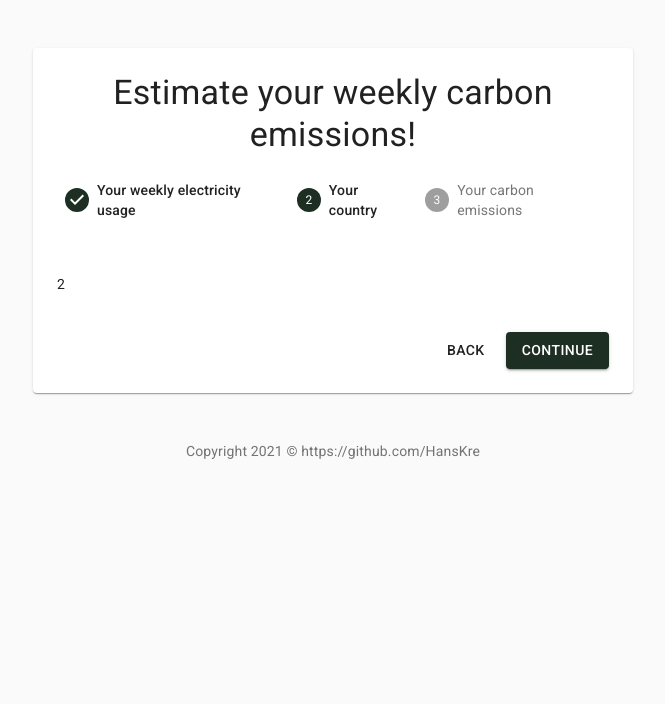
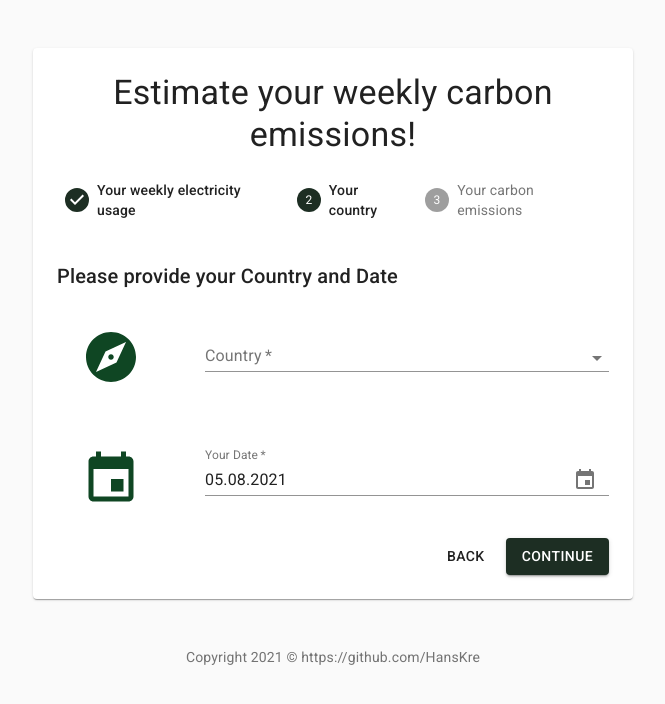
Before and after one commit to HansKre/carb-emissions-est-for-electricity, a Next.js app: page / in a window 1280 px wide. Both pictures are taken after a click on the button "CONTINUE". Shown: the top 704 px of the page, without its empty margins (307-972 px from the left). Built offline with nearby package versions, Linux system fonts and the light colour scheme.

Commit message:
Create CountryForm.

```diff
--- a/components/electricity-to-carbon/AppContext.tsx
+++ b/components/electricity-to-carbon/AppContext.tsx
@@ -1,14 +1,20 @@
-import React, {createContext, useState} from 'react';
+import React, {createContext} from 'react';
 
 interface AppContextInterface {
-    isValide: boolean;
+    country: string;
+    setCountry: React.Dispatch<React.SetStateAction<string>>;
+    date: Date;
+    setDate: React.Dispatch<React.SetStateAction<Date>>;
     setIsValide: React.Dispatch<React.SetStateAction<boolean>>;
     electricityValues: number[];
     setElectricityValues: React.Dispatch<React.SetStateAction<number[]>>;
 }
 
 const AppContext = createContext<AppContextInterface>({
-    isValide: false,
+    country: '',
+    setCountry: () => {},
+    date: new Date(),
+    setDate: () => {},
     setIsValide: () => {},
     electricityValues: [],
     setElectricityValues: () => {}
--- /dev/null
+++ b/components/electricity-to-carbon/CountryForm.tsx
@@ -0,0 +1,118 @@
+import React, {useContext, useEffect, useState} from 'react';
+import Grid from '@material-ui/core/Grid';
+import Typography from '@material-ui/core/Typography';
+import DateFnsUtils from '@date-io/date-fns';
+import {
+    MuiPickersUtilsProvider,
+    KeyboardDatePicker,
+} from '@material-ui/pickers';
+import {MaterialUiPickersDate} from '@material-ui/pickers/typings/date';
+import {FormControl, InputLabel, Select, MenuItem, FormHelperText, makeStyles} from '@material-ui/core';
+import countries from './countries';
+import AppContext from './AppContext';
+import ExploreIcon from '@material-ui/icons/Explore';
+import EventIcon from '@material-ui/icons/Event';
+
+const useStyles = makeStyles((theme) => ({
+    formControl: {
+        minWidth: 120,
+    },
+    center: {
+        textAlign: 'center',
+    },
+    eventIcon: {
+        marginTop: '17px',
+    },
+    container: {
+        marginTop: '15px',
+    }
+}));
+
+export default function CountryForm() {
+    const classes = useStyles();
+    const {
+        setIsValide,
+        country,
+        setCountry,
+        date,
+        setDate
+    } = useContext(AppContext);
+
+    useEffect(() => {
+        if (country) {
+            setIsValide(true);
+        } else {
+            setIsValide(false);
+        }
+    }, [country])
+
+    const handleDateChange = (date: MaterialUiPickersDate) => {
+        if (date) {
+            setDate(date);
+        }
+    };
+
+    const handleLocationChange = (event: React.ChangeEvent<{value: unknown}>) => {
+        setCountry(event.target.value as string);
+        setIsValide(true);
+    }
+
+    return (
+        <>
+            <Typography variant="h6" gutterBottom>
+                Please provide your Country and Date
+            </Typography>
+            <Grid container spacing={5} direction="row" className={classes.container} >
+                <Grid item xs={12} sm={3} className={classes.center}>
+                    <ExploreIcon color="secondary" style={{fontSize: 60}} />
+                </Grid>
+                <Grid item xs={12} sm={9}>
+                    <FormControl required size="small" fullWidth className={classes.formControl}>
+                        <InputLabel id="country-label">Country</InputLabel>
+                        <Select
+                            labelId="country-label"
+                            id="country-select"
+                            value={country}
+                            onChange={handleLocationChange}
+                            margin="dense"
+                        >
+                            {countries.map((country, i) => {
+                                return (
+                                    <MenuItem
+                                        key={i}
+                                        value={country.value}>
+                                        {country.label}
+                                    </MenuItem>
+                                )
+                            })}
+                        </Select>
+                    </FormControl>
+                </Grid>
+                <Grid item xs={12} sm={3} className={classes.center}>
+                    <EventIcon color="secondary" style={{fontSize: 60}} className={classes.eventIcon} />
+                </Grid>
+                <Grid item xs={12} sm={9}>
+                    <MuiPickersUtilsProvider utils={DateFnsUtils}>
+                        <KeyboardDatePicker
+                            required
+                            fullWidth
+                            disableToolbar
+                            variant="inline"
+                            format="dd.MM.yyyy"
+                            margin="normal"
+                            id="date-picker-inline"
+                            label="Your Date"
+                            value={date}
+                            onChange={handleDateChange}
+                            autoOk
+                            KeyboardButtonProps={{
+                                'aria-label': 'change date',
+                            }}
+                            color="secondary"
+                        />
+                    </MuiPickersUtilsProvider>
+                </Grid>
+            </Grid>
+        </>
+    );
+}
--- a/components/electricity-to-carbon/ElectricityToCarbon.tsx
+++ b/components/electricity-to-carbon/ElectricityToCarbon.tsx
@@ -8,6 +8,7 @@ import Copyright from './Copyright';
 import CustomStepper, {steps} from './CustomStepper';
 import UsageForm from './UsageForm';
 import AppContext from './AppContext';
+import CountryForm from './CountryForm';
 
 const useStyles = makeStyles((theme) => ({
     layout: {
@@ -45,7 +46,7 @@ function getStepContent(step: number) {
         case 0:
             return <UsageForm />;
         case 1:
-            return <p>2</p>;
+            return <CountryForm />;
         case 2:
             return <p>3</p>;
         default:
@@ -58,6 +59,8 @@ export default function ElectricityToCarbon() {
     const [activeStep, setActiveStep] = useState(0);
     const [isValide, setIsValide] = useState(false);
     const [electricityValues, setElectricityValues] = useState([0, 0, 0, 0, 0, 0, 0]);
+    const [country, setCountry] = useState('');
+    const [date, setDate] = useState(new Date());
 
     const handleNext = () => {
         setActiveStep(activeStep + 1);
@@ -72,7 +75,11 @@ export default function ElectricityToCarbon() {
         <AppContext.Provider value={{
             setIsValide,
             electricityValues,
-            setElectricityValues
+            setElectricityValues,
+            country,
+            setCountry,
+            date,
+            setDate,
         }}>
             <CssBaseline />
             <main className={classes.layout}>
--- /dev/null
+++ b/components/electricity-to-carbon/countries.ts
@@ -0,0 +1,41 @@
+export type Country = {
+    label: string;
+    value: string;
+}
+
+const countries: Country[] = [
+    {label: 'United States of America', value: 'US'},
+    {label: 'Canada', value: 'CA'},
+    {label: 'Austria', value: 'AT'},
+    {label: 'Belgium', value: 'BE'},
+    {label: 'Bulgaria', value: 'BG'},
+    {label: 'Croatia', value: 'HR'},
+    {label: 'Cyprus', value: 'CY'},
+    {label: 'Czechia', value: 'CZ'},
+    {label: 'Denmark', value: 'DK'},
+    {label: 'EU-27', value: 'EU-27'},
+    {label: 'EU27+1', value: 'EU-27+1'},
+    {label: 'Estonia', value: 'EE'},
+    {label: 'Finland', value: 'FI'},
+    {label: 'France', value: 'FR'},
+    {label: 'Germany', value: 'DE'},
+    {label: 'Greece', value: 'GR'},
+    {label: 'Hungary', value: 'GU'},
+    {label: 'Ireland', value: 'IE'},
+    {label: 'Italy', value: 'IT'},
+    {label: 'Latvia', value: 'LV'},
+    {label: 'Lithuania', value: 'LT'},
+    {label: 'Luxembourg', value: 'LU'},
+    {label: 'Malta', value: 'MT'},
+    {label: 'Netherlands', value: 'NL'},
+    {label: 'Poland', value: 'PL'},
+    {label: 'Portugal', value: 'PT'},
+    {label: 'Romania', value: 'RO'},
+    {label: 'Slovakia', value: 'SK'},
+    {label: 'Slovenia', value: 'SI'},
+    {label: 'Spain', value: 'ES'},
+    {label: 'Sweden', value: 'SE'},
+    {label: 'United Kingdom', value: 'GB'}
+];
+
+export default countries;
--- a/package.json
+++ b/package.json
@@ -9,7 +9,10 @@
     "start": "next start"
   },
   "dependencies": {
+    "@date-io/date-fns": "^1.3.13",
     "@material-ui/core": "^4.12.3",
+    "@material-ui/icons": "^4.11.2",
+    "@material-ui/pickers": "^3.3.10",
     "next": "11.0.1",
     "react": "17.0.2",
     "react-dom": "17.0.2"
```
Also changed, not shown: 2 other files (tests, documents, lock files or other folders).
